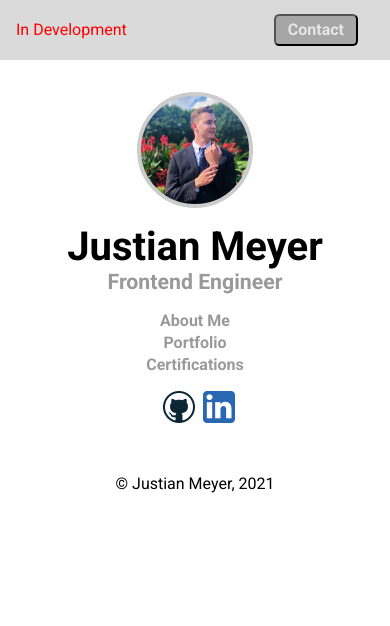
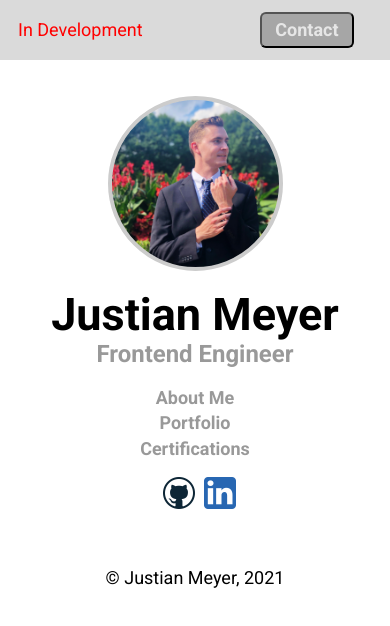
Before and after one commit to JGMEYER/justianmeyer.com, a React (Create React App) app: page / in a window 390 px wide. Shown: the top 626 px of the page. Built offline with nearby package versions, Linux system fonts and the light colour scheme.

Commit message:
Update dynamic resizing for mobile

```diff
--- a/src/components/FrontMain.css
+++ b/src/components/FrontMain.css
@@ -57,6 +57,7 @@
     }
 
     #frontpage-left {
+        width: 50%;
         margin: 0 auto 1rem auto;
     }
 
--- a/src/styles/main.css
+++ b/src/styles/main.css
@@ -108,6 +108,6 @@ nav a {
 
 @media only screen and (max-width: 600px) {
     html {
-        font-size: 16px;
+        font-size: 18px;
     }
 }
```
